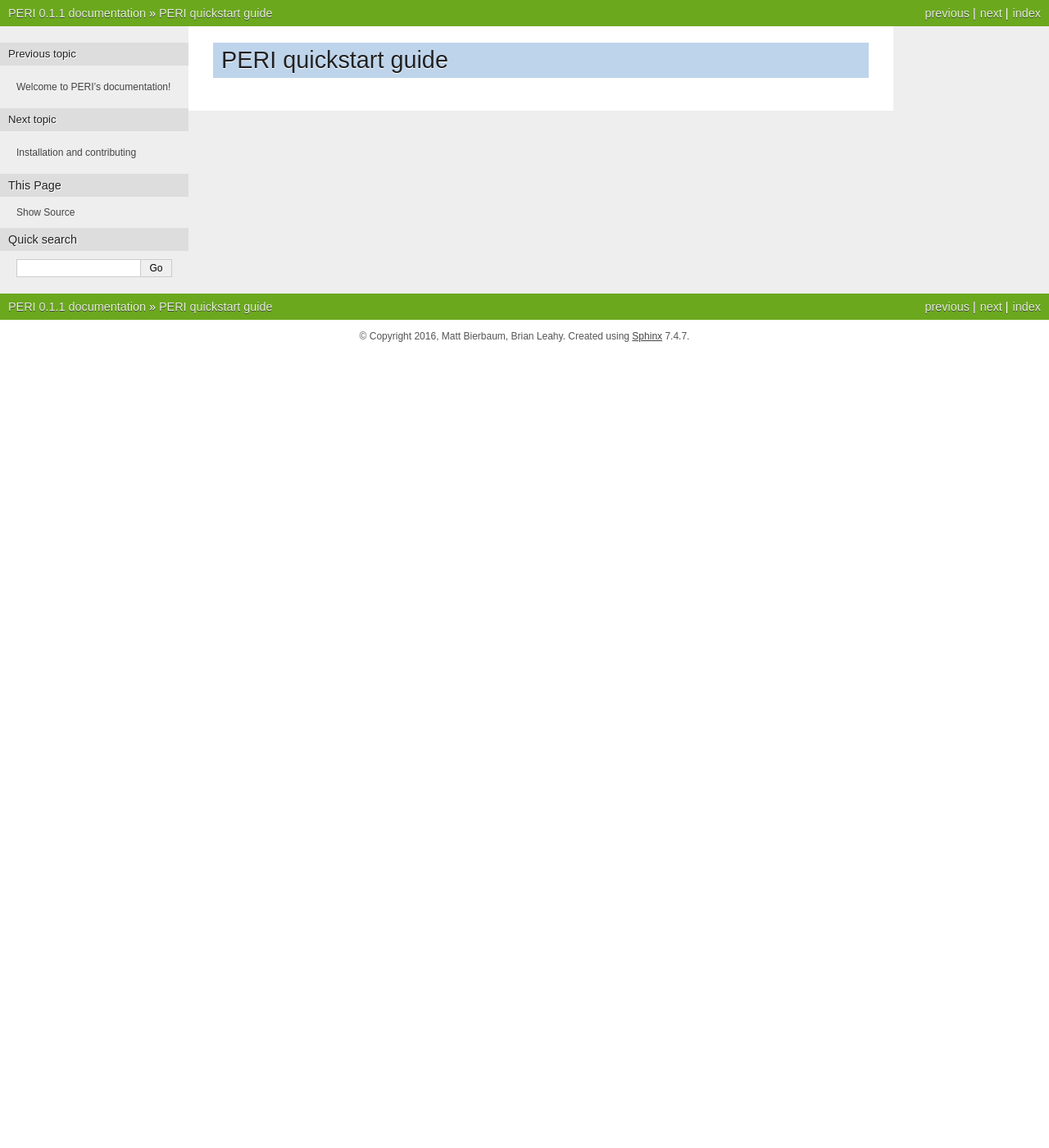
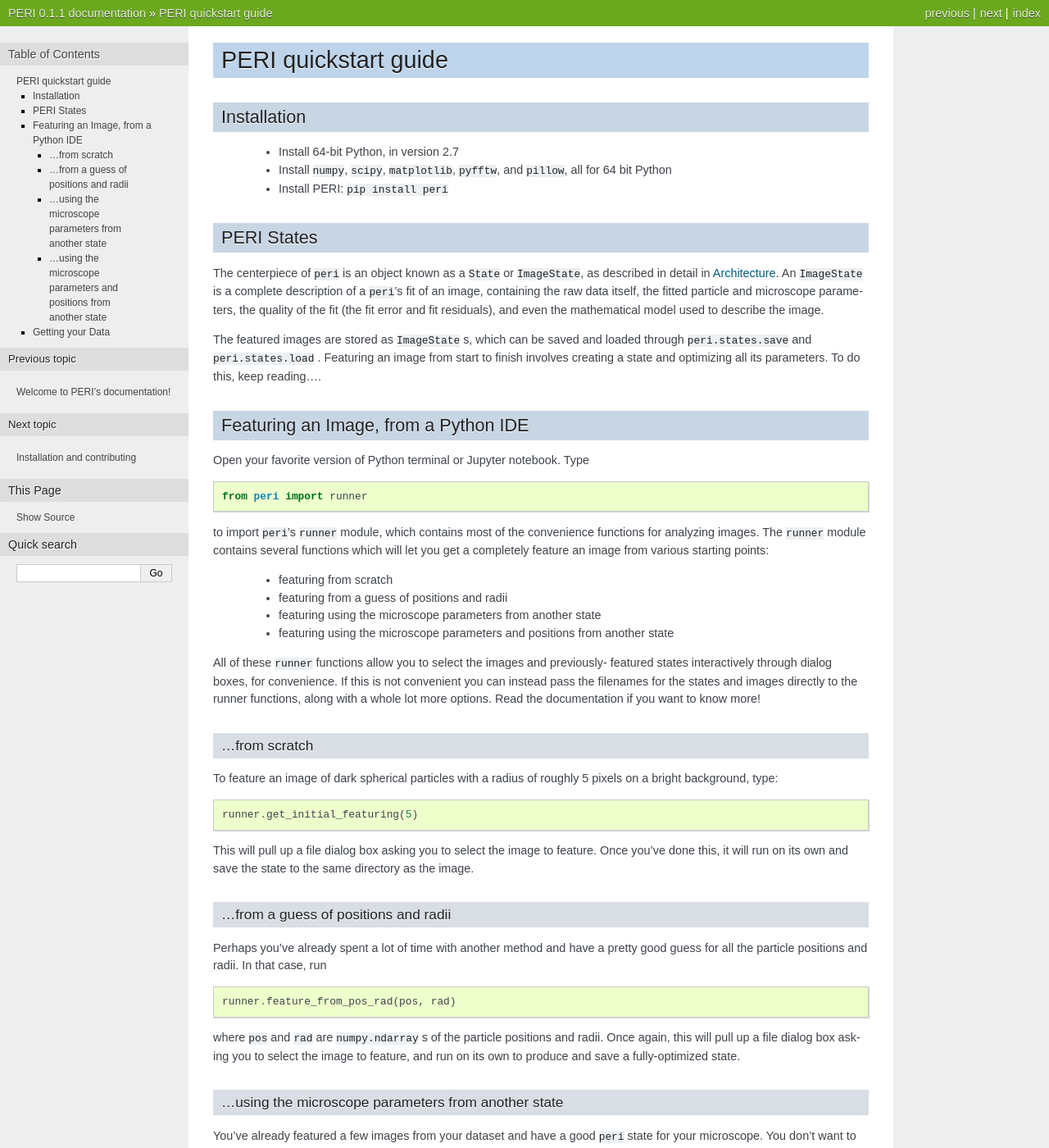
Before and after one commit to peri-source/peri, a Sphinx documentation site: the page built from docs/quickstart.rst, in a window 1280 px wide and 1400 px high. Shown: the whole window at 82% size. Built offline with Sphinx 7.4.7, drawn with Linux system fonts in a browser that asks for light colours; some of the changed text lies outside the part shown.

Commit message:
1st pass at quickstart.

```diff
--- a/docs/quickstart.rst
+++ b/docs/quickstart.rst
@@ -1,3 +1,142 @@
 *********************
 PERI quickstart guide
 *********************
+
+
+Installation
+------------
+
+ * Install 64-bit Python, in version 2.7
+ * Install ``numpy``, ``scipy``, ``matplotlib``, ``pyfftw``, and ``pillow``, all for 64 bit Python
+ * Install PERI: ``pip install peri``
+
+
+PERI States
+-----------
+The centerpiece of ``peri`` is an object known as a ``State`` or ``ImageState``,
+as described in detail in :doc:`Architecture </architecture>`. An ``ImageState``
+is a complete description of a ``peri``'s fit of an image, containing the raw
+data itself, the fitted particle and microscope parameters, the quality of the
+fit (the fit error and fit residuals), and even the mathematical model used to
+describe the image.
+
+The featured images are stored as ``ImageState`` s, which can be saved and
+loaded through ``peri.states.save`` and ``peri.states.load`` . Featuring an
+image from start to finish involves creating a state and optimizing all its
+parameters. To do this, keep reading....
+
+Featuring an Image, from a Python IDE
+-------------------------------------
+
+Open your favorite version of Python terminal or Jupyter notebook. Type
+
+.. code-block:: python
+
+    from peri import runner
+
+to import ``peri``'s ``runner`` module, which contains most of the convenience
+functions for analyzing images. The ``runner`` module contains several functions
+which will let you get a completely feature an image from various starting points:
+
+ * featuring from scratch
+ * featuring from a guess of positions and radii
+ * featuring using the microscope parameters from another state
+ * featuring using the microscope parameters and positions from another state
+
+All of these ``runner`` functions allow you to select the images and previously-
+featured states interactively through dialog boxes, for convenience. If this is
+not convenient you can instead pass the filenames for the states and images
+directly to the runner functions, along with a whole lot more options. Read the
+documentation if you want to know more!
+
+...from scratch
+~~~~~~~~~~~~~~~
+To feature an image of dark spherical particles with a radius of roughly 5
+pixels on a bright background, type:
+
+.. code-block:: python
+
+    runner.get_initial_featuring(5)
+
+This will pull up a file dialog box asking you to select the image to feature.
+Once you've done this, it will run on its own and save the state to the same
+directory as the image.
+
+
+...from a guess of positions and radii
+~~~~~~~~~~~~~~~~~~~~~~~~~~~~~~~~~~~~~~
+
+Perhaps you've already spent a lot of time with another method and have a
+pretty good guess for all the particle positions and radii. In that case, run
+
+.. code-block:: python
+
+    runner.feature_from_pos_rad(pos, rad)
+
+where ``pos`` and ``rad`` are ``numpy.ndarray`` s of the particle positions and
+radii. Once again, this will pull up a file dialog box asking you to select the
+image to feature, and run on its own to produce and save a fully-optimized
+state.
+
+...using the microscope parameters from another state
+~~~~~~~~~~~~~~~~~~~~~~~~~~~~~~~~~~~~~~~~~~~~~~~~~~~~~
+
+You've already featured a few images from your dataset and have a good
+``peri`` state for your microscope. You don't want to spend a ton of time
+re-featuring the microscope parameters again; you just want the positions in
+the next image. If the particles in the new image have a radius of roughly
+5 pixels, run
+
+.. code-block:: python
+
+    runner.get_particles_featuring(5)
+
+You'll select the image and previously-featured state through dialog boxes.
+
+...using the microscope parameters and positions from another state
+~~~~~~~~~~~~~~~~~~~~~~~~~~~~~~~~~~~~~~~~~~~~~~~~~~~~~~~~~~~~~~~~~~~
+
+If the particles haven't moved by a whole lot from one frame in your dataset
+to the next, then you can use
+
+.. code-block:: python
+
+    runner.translate_featuring()
+
+which also allows for you to select the image through dialog boxes.
+
+Getting your Data
+-----------------
+
+* Load a state
+
+.. code-block:: python
+
+    from peri import states
+    st = states.load('your-state-name.pkl')  #use your appropriate filename
+
+* Check the state.
+
+.. code-block:: python
+
+    from peri.viz.interaction import OrthoManipulator
+    OrthoManipulator(st)  #pulls up an interactive window
+
+``peri`` functions by fitting the image to a detailed model. If the model
+doesn't fit the image, then the extracted parameters like particle positions
+and radii will be incorrect. The ``OrthoManipulator`` lets you check the fit.
+Cycle through various views by hitting ``Q``. If you can see shadows of
+particles in the residuals view, or structure in the residuals in Fourier
+space, then your fit is far from the minimum. You can improve the fit by
+running
+
+.. code-block:: python
+
+    runner.finish_state(st)
+
+* Get the positions and radii:
+
+.. code-block:: python
+
+    positions = st.obj_get_positions()
+    radii = st.obj_get_radii()
```
